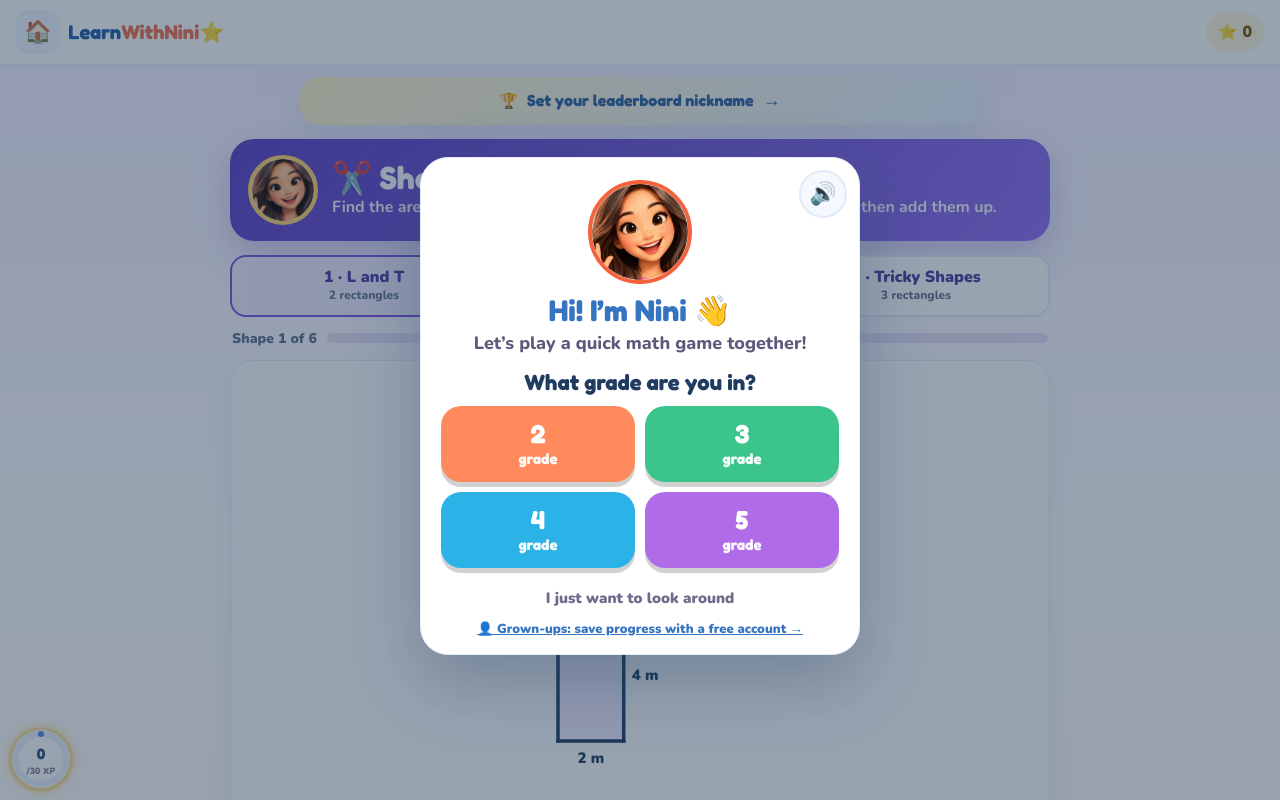
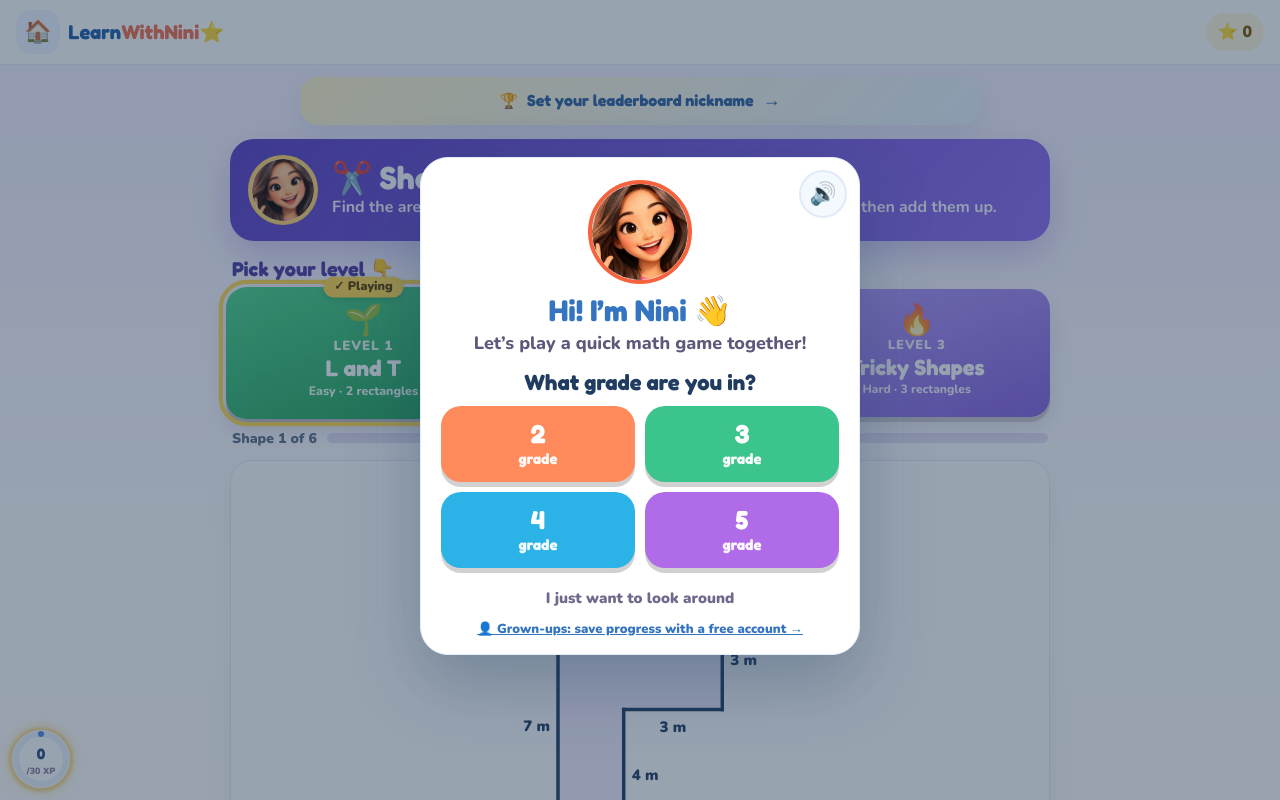
Before and after one commit to Sunlapse/LearningWithNini, a plain HTML site: page shape-splitter.html in a window 1280 px wide. Shown: the top 800 px of the page. Drawn offline with nearby package versions, Linux system fonts and the light colour scheme.

Commit message:
Shape Splitter: big colorful level cards
Co-Authored-By: Claude Opus 5.5 <noreply@anthropic.com>
Claude-Session: https://claude.ai/code/session_01KNFautBPqipiFpWUBBA4Wu

```diff
--- a/shape-splitter.html
+++ b/shape-splitter.html
@@ -133,6 +133,22 @@ button{font:inherit}
 .rrow input.ar{width:78px}
 .rrow input.ok,.mrow input.ok{border-color:var(--good);background:#E7F7EE}.rrow input.bad,.mrow input.bad{border-color:var(--bad);background:#FFF1F0}
 .mrow{display:flex;align-items:center;gap:8px;flex-wrap:wrap;margin-bottom:10px;font:700 22px/1 "Fredoka",sans-serif;color:#C25E00}
+.lvhead{margin:16px 2px 0;font:700 20px/1.2 "Fredoka",sans-serif;color:#4B3A9E}
+.levels.lv{gap:10px;margin-top:8px}
+.levels.lv button{position:relative;min-height:128px;border:0;border-radius:20px;padding:12px 8px 14px;color:#fff;display:flex;flex-direction:column;align-items:center;justify-content:center;gap:2px;box-shadow:0 5px 0 rgba(0,0,0,.18),0 10px 22px rgba(40,40,90,.15);transition:transform .15s}
+.levels.lv button:active{transform:translateY(3px);box-shadow:0 2px 0 rgba(0,0,0,.18)}
+.levels.lv .l1{background:linear-gradient(160deg,#4CD38A,#1F9D55)}
+.levels.lv .l2{background:linear-gradient(160deg,#FFB25B,#E8711A)}
+.levels.lv .l3{background:linear-gradient(160deg,#A98BFF,#6A3FD4)}
+.levels.lv .em{font-size:30px;line-height:1}
+.levels.lv .nm{font-weight:900;font-size:13px;letter-spacing:.06em;text-transform:uppercase;opacity:.9}
+.levels.lv b{font:700 clamp(17px,4.2vw,22px)/1.1 "Fredoka",sans-serif;text-align:center}
+.levels.lv small{color:rgba(255,255,255,.92);font-size:12px;font-weight:800;text-align:center;margin-top:2px}
+.levels.lv i{display:none;position:absolute;top:-10px;left:50%;transform:translateX(-50%);background:#FFD84D;color:#5A3D00;font-style:normal;font-weight:900;font-size:12px;padding:3px 10px;border-radius:999px;white-space:nowrap;box-shadow:0 2px 6px rgba(0,0,0,.15)}
+.levels.lv button.on{outline:4px solid #FFD84D;outline-offset:3px;transform:scale(1.03)}
+.levels.lv button.on i{display:block}
+.levels.lv button:not(.on){opacity:.82}
+@media(max-width:520px){.levels.lv{gap:7px}.levels.lv button{min-height:118px;padding:12px 4px}.levels.lv small{font-size:11px}}
 .units{display:grid;grid-template-columns:repeat(3,1fr);gap:8px;margin-top:10px}
 .units .opt{justify-content:center;font-size:18px}
 </style>
@@ -149,10 +165,11 @@ button{font:inherit}
     <div><h1>✂️ Shape Splitter</h1><p>Find the area of funny shapes! Find missing sides, split into rectangles, then add them up.</p></div>
   </section>
 
-  <div class="levels" role="group" aria-label="Choose a level">
-    <button type="button" data-level="1">1 · L and T<small>2 rectangles</small></button>
-    <button type="button" data-level="2">2 · Missing Side<small>find the ?</small></button>
-    <button type="button" data-level="3">3 · Tricky Shapes<small>3 rectangles</small></button>
+  <p class="lvhead">Pick your level 👇</p>
+  <div class="levels lv" role="group" aria-label="Choose a level">
+    <button type="button" data-level="1" class="l1"><span class="em">🌱</span><span class="nm">Level 1</span><b>L and T</b><small>Easy · 2 rectangles</small><i>✓ Playing</i></button>
+    <button type="button" data-level="2" class="l2"><span class="em">🔍</span><span class="nm">Level 2</span><b>Missing Side</b><small>Medium · find the ?</small><i>✓ Playing</i></button>
+    <button type="button" data-level="3" class="l3"><span class="em">🔥</span><span class="nm">Level 3</span><b>Tricky Shapes</b><small>Hard · 3 rectangles</small><i>✓ Playing</i></button>
   </div>
 
   <div class="bar"><span id="qText">Shape 1 of 6</span><span class="track"><i id="prog" style="width:0"></i></span></div>
--- a/sw.js
+++ b/sw.js
@@ -1,6 +1,6 @@
 // Learn With Nini – service worker (lets the app open fast and work offline)
 // Bump this number any time you change the site so the iPad gets the new version.
-const CACHE = "nini-v107"
+const CACHE = "nini-v108"
 
 // Pages/files saved for offline use. Add new game pages here.
 const PRECACHE = [
```
